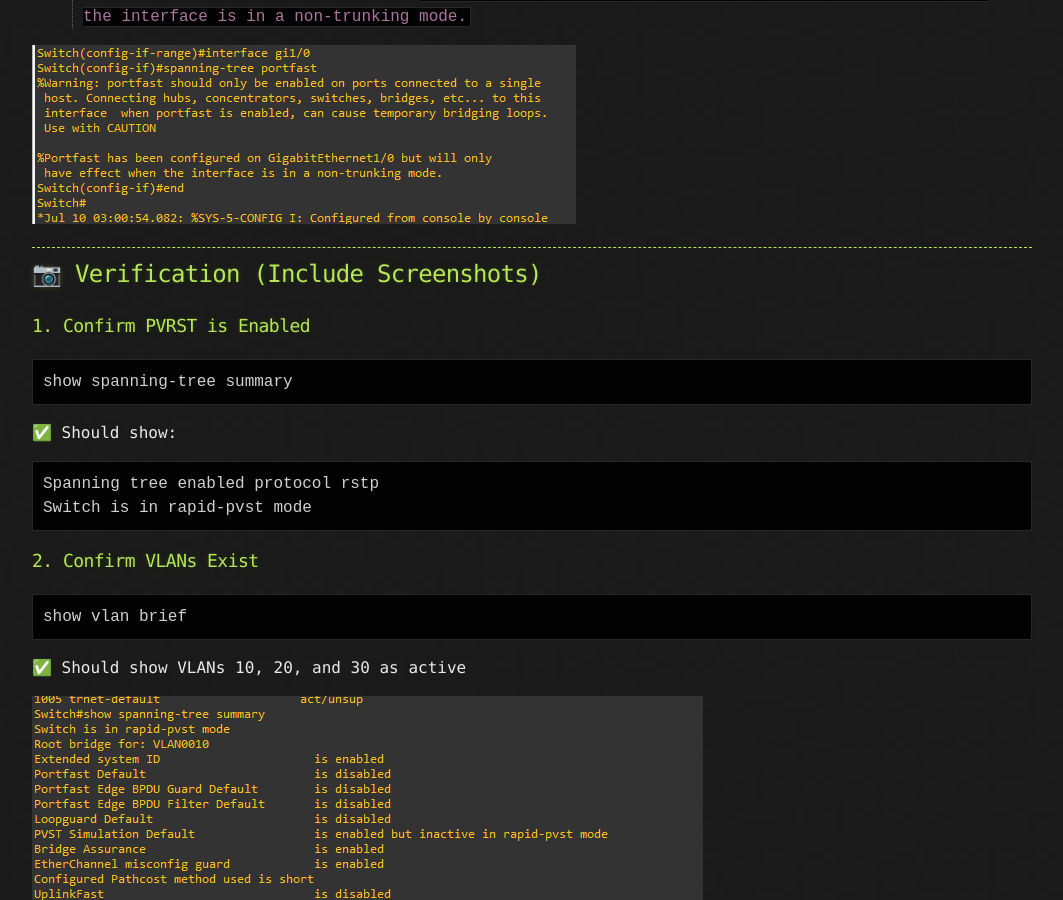
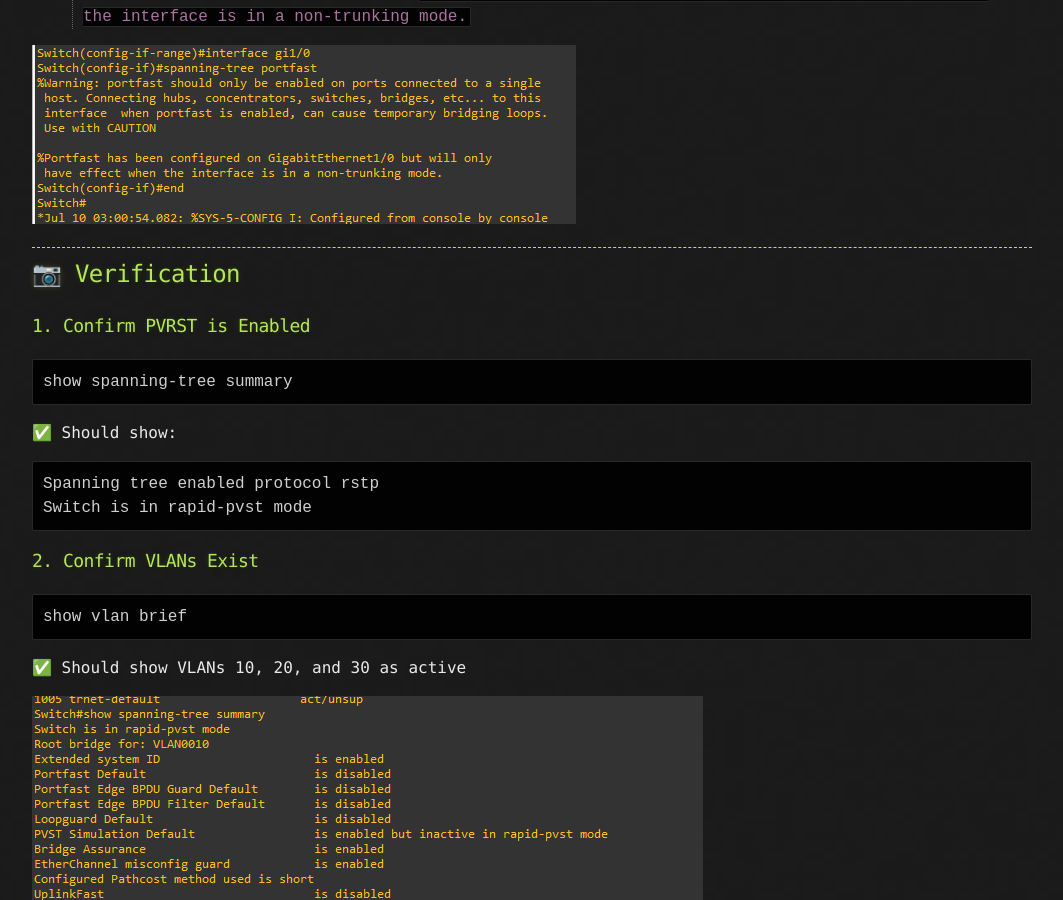
Before and after one commit to CyberCasquatch/cybercasquatch.github.io, a Jekyll site: the page built from _posts/TidBits/2025-07-10-PVRST.md, in a window 1280 px wide and 900 px high, scrolled down 2412 px. Shown: the whole window, without its empty margins (108-1171 px from the left). Built offline with Jekyll 4.4.1, drawn with Linux system fonts in a browser that asks for light colours.

Commit message:
Update 2025-07-10-PVRST.md

```diff
--- a/_posts/TidBits/2025-07-10-PVRST.md
+++ b/_posts/TidBits/2025-07-10-PVRST.md
@@ -91,7 +91,7 @@ Switch(config-if)# spanning-tree portfast
 
 ---
 
-## 📷 Verification (Include Screenshots)
+## 📷 Verification
 
 ### 1. Confirm PVRST is Enabled
 
```
